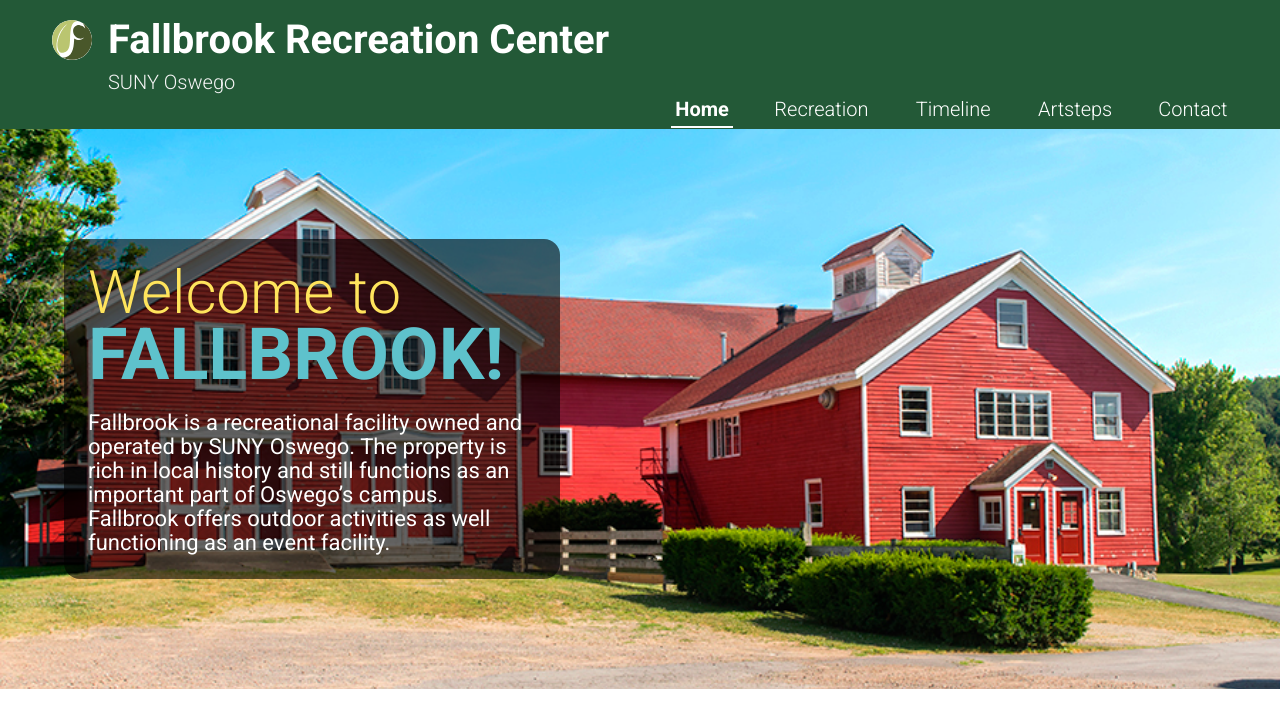
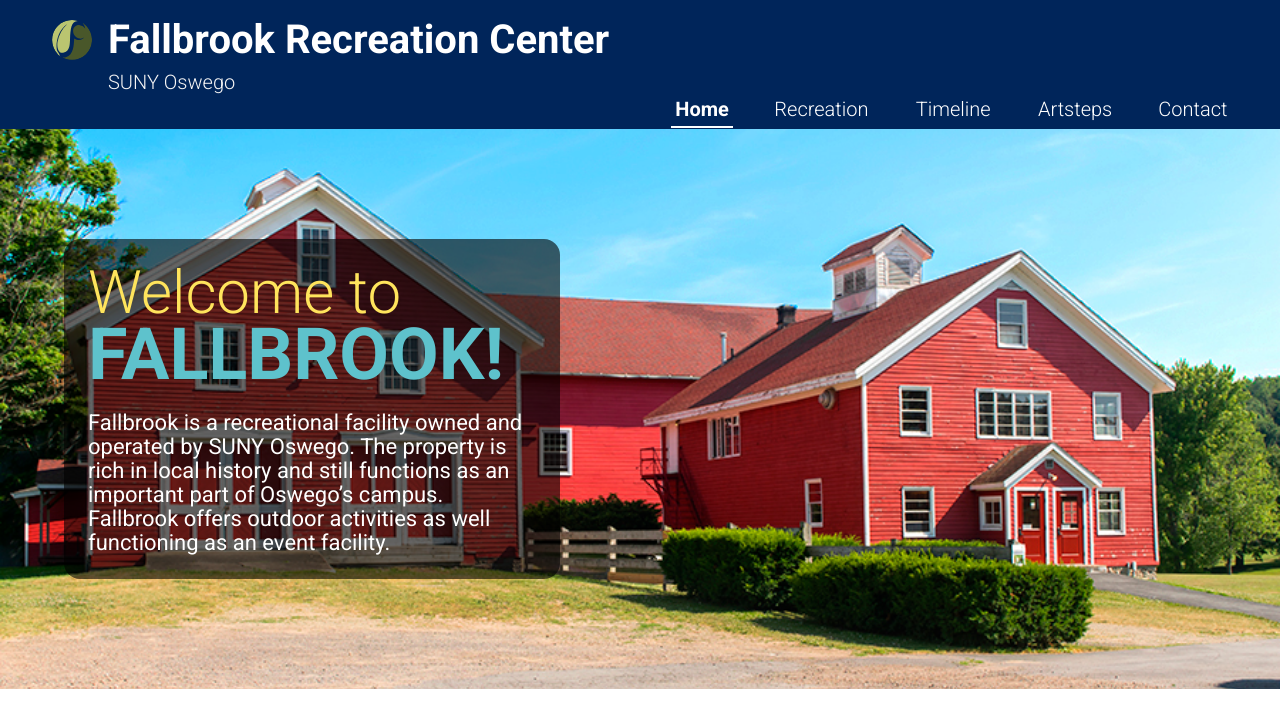
Before and after one commit to TheMaximumLengthForAValidGitHubNameIs39/fallbrook, a plain HTML site: page docs/html/index.html in a window 1280 px wide. Drawn offline with Linux system fonts and the light colour scheme.

Commit message:
color update

```diff
--- a/docs/css/index.css
+++ b/docs/css/index.css
@@ -19,7 +19,7 @@ body {
 }
 
 .headerbg {
-  background-color: #235937;
+  background-color: #00255A;
   padding: 1rem 3rem 0 3rem;
 }
 
@@ -53,7 +53,7 @@ body {
   grid-row: 1/3;
   width: 2.5rem;
   margin: 0.25rem;
-  background-color: hsla(360, 100%, 100%, 1);
+
   border-radius: 1.25rem;
 }
 
```
